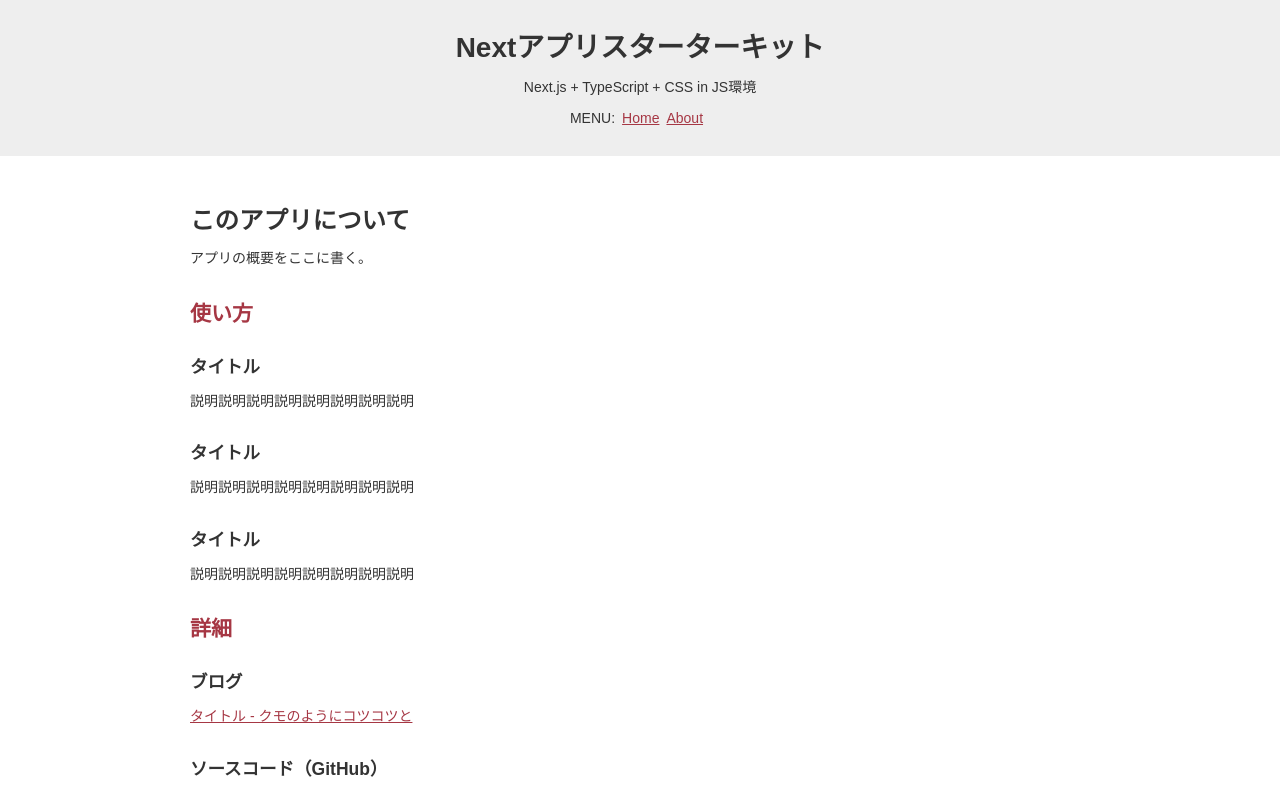
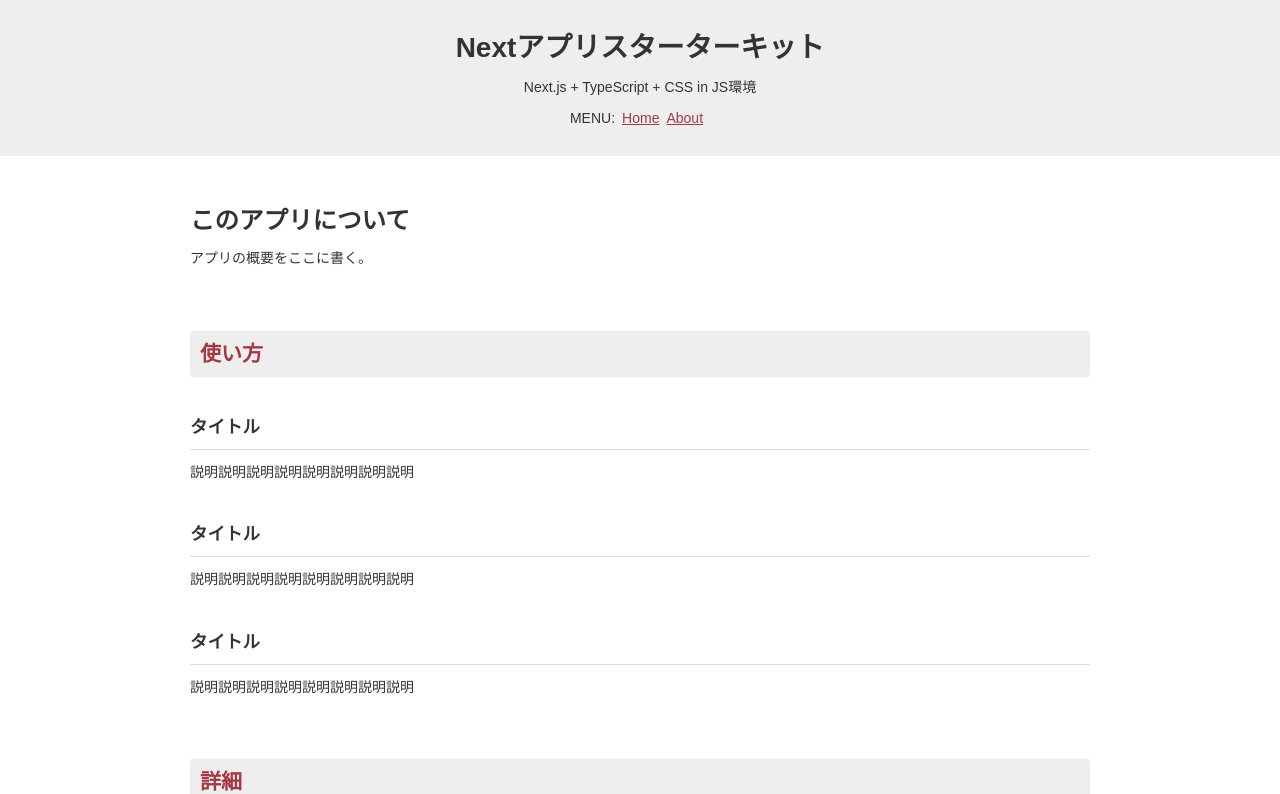
Before and after one commit to ryo-i/next-app-started, a Next.js app: page /about in a window 1280 px wide. Shown: the top 794 px of the page. Built offline with nearby package versions, Linux system fonts and the light colour scheme.

Commit message:
aboutページにCSS設定を追加 #1

```diff
--- a/pages/about.tsx
+++ b/pages/about.tsx
@@ -1,3 +1,4 @@
+import styled from 'styled-components';
 import Head from 'next/head';
 import Header from '../components/Header';
 import Profile from '../components/Profile';
@@ -9,6 +10,29 @@
 const pageTitle = 'このアプリについて';
 const pageText = 'アプリの概要をここに書く。';
 const headTitle = pageTitle + ' | ' + headerTitle;
+
+
+// CSS in JS
+const Main = styled.main`
+    h2 {
+        background: #eee;
+        margin: 60px 0 20px;
+        padding: 10px;
+        border-radius: 3px;
+    }
+    h3 {
+        margin: 40px 0 10px;
+        padding: 0 0 10px;
+        border-bottom: 1px solid #ddd;
+    }
+    figure {
+        margin: 0 0 30px;
+        img {
+            width: 100%;
+            box-shadow: 0 0 15px 2px rgb(0 0 0 / 10%);
+        }
+    }
+`;
 
 
 // Component
@@ -23,7 +47,7 @@
         </Head>
 
         <Header />
-        <main>
+        <Main>
             <h1>{ pageTitle }</h1>
             <p dangerouslySetInnerHTML={{ __html: pageText }}></p>
             <section>
@@ -53,7 +77,7 @@
                 </section>
             </section>
             <Profile />
-        </main>
+        </Main>
         <Footer />
         </>
     );
```
Also changed, not shown: 1 other file (tests, documents, lock files or other folders).
